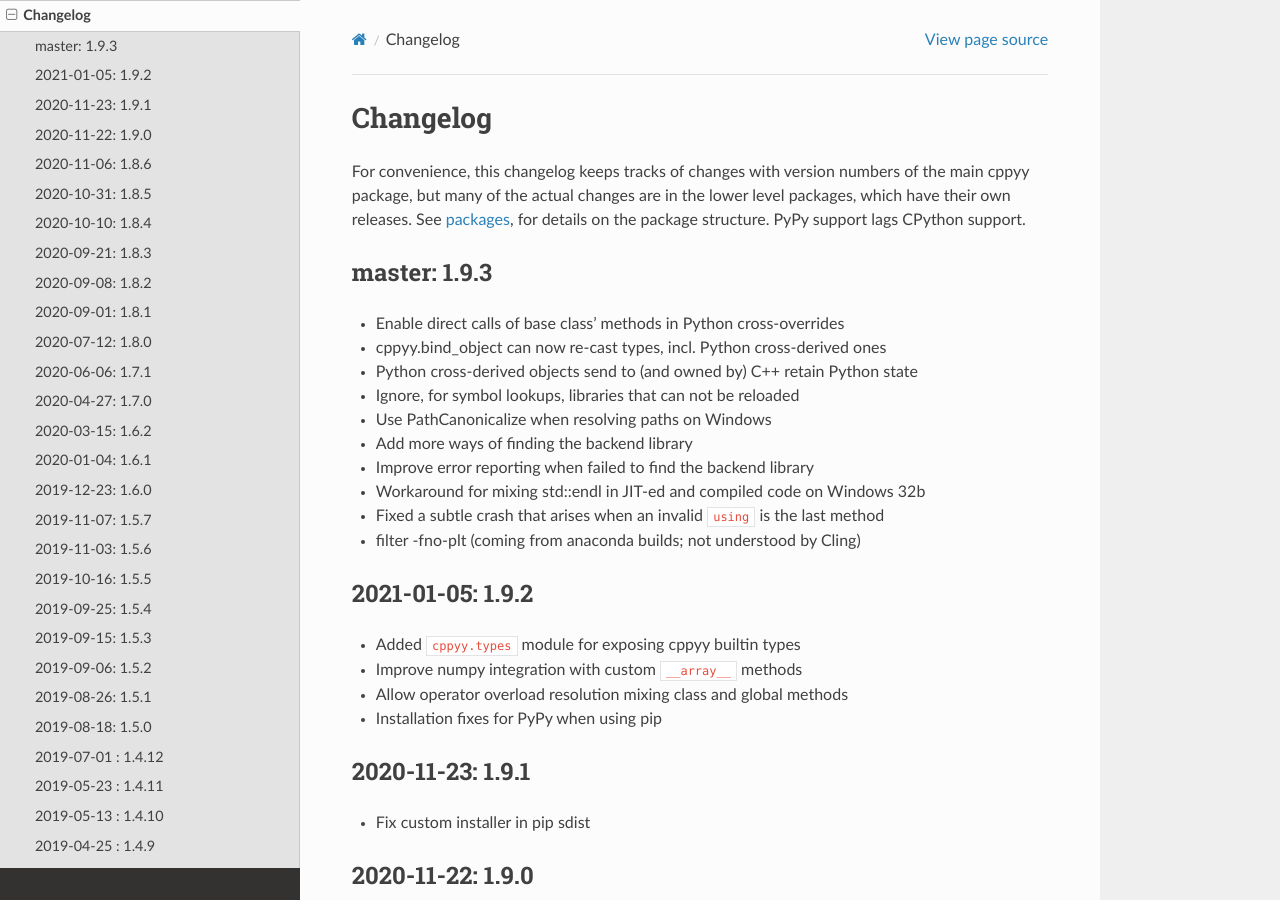
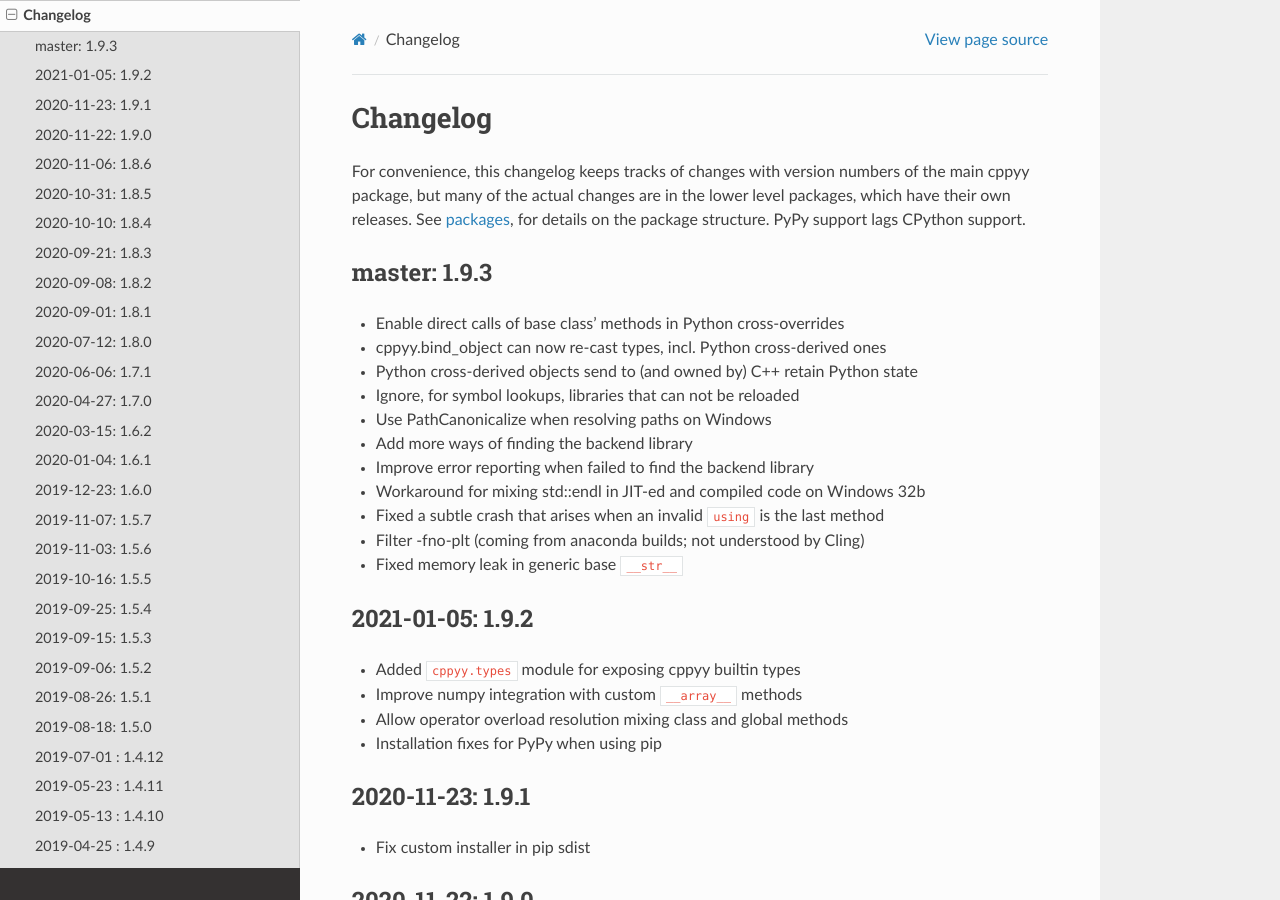
Before and after one commit to wlav/cppyy, a Sphinx documentation site: the page built from doc/source/changelog.rst, in a window 1280 px wide and 900 px high. Built offline with Sphinx 7.4.7 and the Read the Docs theme 2.0.0, drawn with Linux system fonts in a browser that asks for light colours.

Commit message:
update changelog

```diff
--- a/doc/source/changelog.rst
+++ b/doc/source/changelog.rst
@@ -22,7 +22,8 @@
 * Improve error reporting when failed to find the backend library
 * Workaround for mixing std::endl in JIT-ed and compiled code on Windows 32b
 * Fixed a subtle crash that arises when an invalid ``using`` is the last method
-* filter -fno-plt (coming from anaconda builds; not understood by Cling)
+* Filter -fno-plt (coming from anaconda builds; not understood by Cling)
+* Fixed memory leak in generic base ``__str__``
 
 
 2021-01-05: 1.9.2
```
